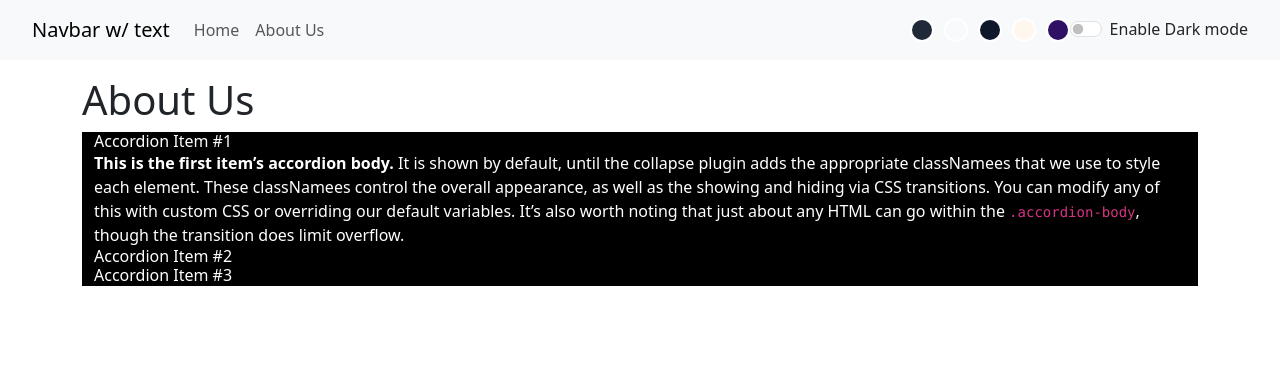
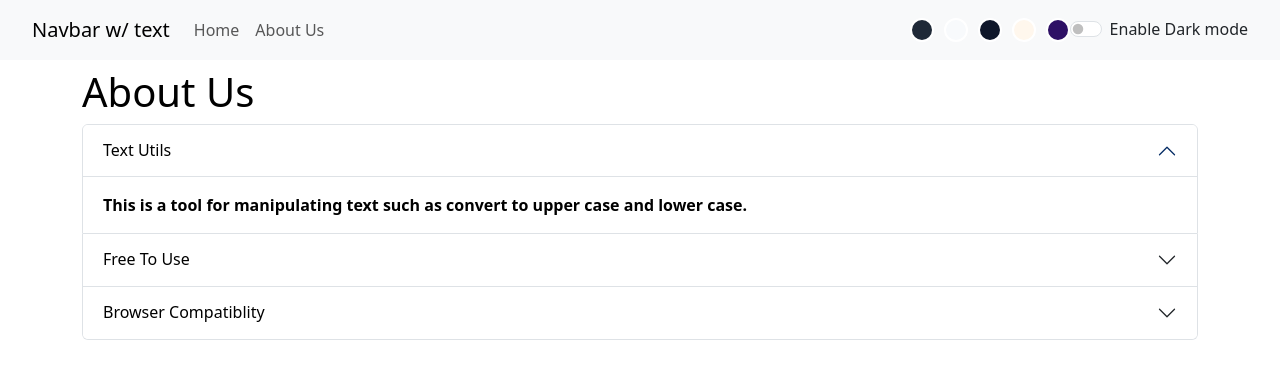
Before and after one commit to jainiamayushi07-jpg/web-dev-practice, a React (Create React App) app: page /about in a window 1280 px wide. Shown: the top 378 px of the page. Built offline with nearby package versions, Linux system fonts and the light colour scheme.

Commit message:
textutils wrapping about us module

```diff
--- a/src/App.js
+++ b/src/App.js
@@ -30,7 +30,7 @@ import {
     if(mode==='light'){
 
       setMode('dark');
-      document.body.style.backgroundColor="red"
+      document.body.style.backgroundColor="#2e1065"
       showAlert('dark mode enabled','success');
 
     }
@@ -38,7 +38,7 @@ import {
    else{
 
       setMode('light');
-      document.body.style.backgroundColor="yellow"
+      document.body.style.backgroundColor="white"
       showAlert('Light mode enabled','danger');
       }
     }
@@ -48,21 +48,11 @@ import {
   }, [themeColor]);
 
 
-
-
-
-
-
-
-
-
-
-
   return (
     <>
     <Navbar title="TextUtils"  mode={mode} togglestate={ToggleState} setThemeColor={setThemeColor}/>
     <Alert alert={alert}/>
-    <div className ="container my-3">
+    <div className ="container my-2">
       <Routes>
      <Route
           path="/"
@@ -70,7 +60,7 @@ import {
         />
       <Route
           path="/about"
-          element={<AboutUs />}
+          element={<AboutUs mode={mode}/>}
         />
 
       </Routes>
--- a/src/components/AboutUs.js
+++ b/src/components/AboutUs.js
@@ -1,53 +1,51 @@
 import React,{useState} from 'react'
 
-export default function AboutUs() {
+export default function AboutUs(props) {
   let  myStyle={
-    color: 'white',
-    backgroundColor:'black'
+    color:props.mode==="dark"?'white':'black',
+    backgroundColor:props.mode==='dark'?'black':'white',
    }
   return (
-    <>
+<>
+<h1 style={{color:props.mode==="dark"?'white':'black'}}>About Us</h1>
+<div class="accordion" id="accordionExample">
 
-<h1>About Us</h1>
-<div class="container" style={myStyle}>
-<div classNameName="accordion" id="accordionExample" style={myStyle}>
-  <div className="accordion-item ">
-    <h2 className="accordion-header">
-      <button className="accordion-button" type="button" data-bs-toggle="collapse" data-bs-target="#collapseOne" aria-expanded="true" aria-controls="collapseOne">
-        Accordion Item #1
+  <div class="accordion-item">
+    <h2 class="accordion-header" id="headingOne">
+      <button class="accordion-button" type="button" data-bs-toggle="collapse" data-bs-target="#collapseOne" aria-expanded="true" aria-controls="collapseOne" style={myStyle}>
+          Text Utils
       </button>
     </h2>
-    <div id="collapseOne" className="accordion-collapse collapse show" data-bs-parent="#accordionExample">
-      <div className="accordion-body">
-        <strong>This is the first item’s accordion body.</strong> It is shown by default, until the collapse plugin adds the appropriate classNamees that we use to style each element. These classNamees control the overall appearance, as well as the showing and hiding via CSS transitions. You can modify any of this with custom CSS or overriding our default variables. It’s also worth noting that just about any HTML can go within the <code>.accordion-body</code>, though the transition does limit overflow.
+    <div id="collapseOne" class="accordion-collapse collapse show" aria-labelledby="headingOne" data-bs-parent="#accordionExample">
+      <div class="accordion-body" style={myStyle}>
+        <strong>This is a tool for manipulating text such as convert to upper case and lower case.</strong>
       </div>
     </div>
   </div>
-  <div className="accordion-item">
-    <h2 className="accordion-header">
-      <button className="accordion-button collapsed" type="button" data-bs-toggle="collapse" data-bs-target="#collapseTwo" aria-expanded="false" aria-controls="collapseTwo">
-        Accordion Item #2
+  <div class="accordion-item">
+    <h2 class="accordion-header" id="headingTwo">
+      <button class="accordion-button collapsed" type="button" data-bs-toggle="collapse" data-bs-target="#collapseTwo" aria-expanded="false" aria-controls="collapseTwo" style={myStyle}>
+        Free To Use
       </button>
     </h2>
-    <div id="collapseTwo" className="accordion-collapse collapse" data-bs-parent="#accordionExample">
-      <div className="accordion-body">
-        <strong>This is the second item’s accordion body.</strong> It is hidden by default, until the collapse plugin adds the appropriate classNamees that we use to style each element. These classNamees control the overall appearance, as well as the showing and hiding via CSS transitions. You can modify any of this with custom CSS or overriding our default variables. It’s also worth noting that just about any HTML can go within the <code>.accordion-body</code>, though the transition does limit overflow.
+    <div id="collapseTwo" class="accordion-collapse collapse" aria-labelledby="headingTwo" data-bs-parent="#accordionExample">
+      <div class="accordion-body" style={myStyle}>
+        <strong>TextUtils is free to use character count tool that provides instant character count and word count statistics for a given text.TextUtils reports number of words and characters.</strong>
       </div>
     </div>
   </div>
-  <div className="accordion-item">
-    <h2 className="accordion-header">
-      <button className="accordion-button collapsed" type="button" data-bs-toggle="collapse" data-bs-target="#collapseThree" aria-expanded="false" aria-controls="collapseThree">
-        Accordion Item #3
+  <div class="accordion-item">
+    <h2 class="accordion-header" id="headingThree">
+      <button class="accordion-button collapsed" type="button" data-bs-toggle="collapse" data-bs-target="#collapseThree" aria-expanded="false" aria-controls="collapseThree" style={myStyle}>
+         Browser Compatiblity
       </button>
     </h2>
-    <div id="collapseThree" className="accordion-collapse collapse" data-bs-parent="#accordionExample">
-      <div className="accordion-body">
-        <strong>This is the third item’s accordion body.</strong> It is hidden by default, until the collapse plugin adds the appropriate classNamees that we use to style each element. These classNamees control the overall appearance, as well as the showing and hiding via CSS transitions. You can modify any of this with custom CSS or overriding our default variables. It’s also worth noting that just about any HTML can go within the <code>.accordion-body</code>, though the transition does limit overflow.
+    <div id="collapseThree" class="accordion-collapse collapse" aria-labelledby="headingThree" data-bs-parent="#accordionExample">
+      <div class="accordion-body" style={myStyle}>
+        <strong>This tool works in any browser such as Chrome,Internet Explorer, Safari,Opera.It suits to count characters in facebook,blog,books,excel document etc.</strong>
       </div>
     </div>
   </div>
-</div>
 </div>
 
 </>
--- a/src/components/Alert.js
+++ b/src/components/Alert.js
@@ -10,7 +10,7 @@ export default function Alert(props) {
     props.alert &&
     <div>
     <div className={`alert alert-${props.alert.type} alert-dismissible  show" role="alert"`}>
-      <strong>{capitalize(props.alert.type)}--</strong><strong>{props.alert.msg}</strong>
+      <strong>{capitalize(props.alert.type)}</strong><strong>{props.alert.msg}</strong>
       <button type="button" className="btn-close" data-bs-dismiss="alert" aria-label="Close"></button>
 </div>
     </div>
--- a/src/components/TextForms.js
+++ b/src/components/TextForms.js
@@ -25,7 +25,7 @@ export default function TextForms(props) {
     <button type="button" onClick={handleupclick} class="btn btn-primary my-4 mx-3">Convert into Uppercase</button>
     <button type="button" onClick={handlelowerclick} class="btn btn-primary my-4">Convert into Lowercase</button>
     <div class="container my-3" style={{color:props.mode==='dark'?'white':'black'}}>
-      <p>{text.split(" ").length} words and {text.length} characters</p>
+      <p>{text.split(" ").filter(text=>text!=="").length} words and {text.length} characters</p>
       <h1>Text Preview</h1>
       <p>{text===""?"enter  required text":text}</p>
 
```
